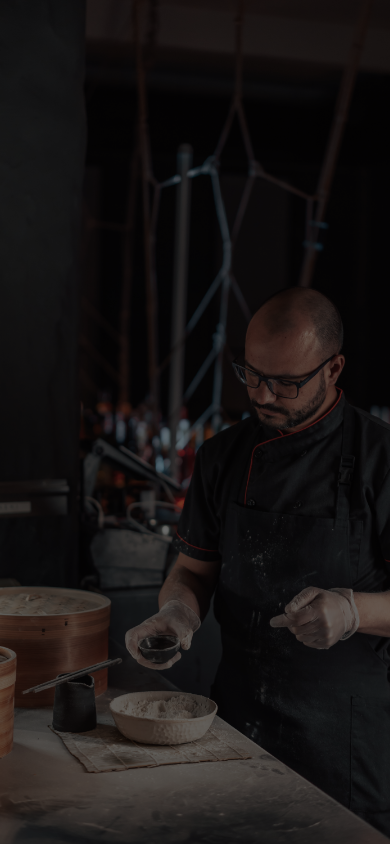
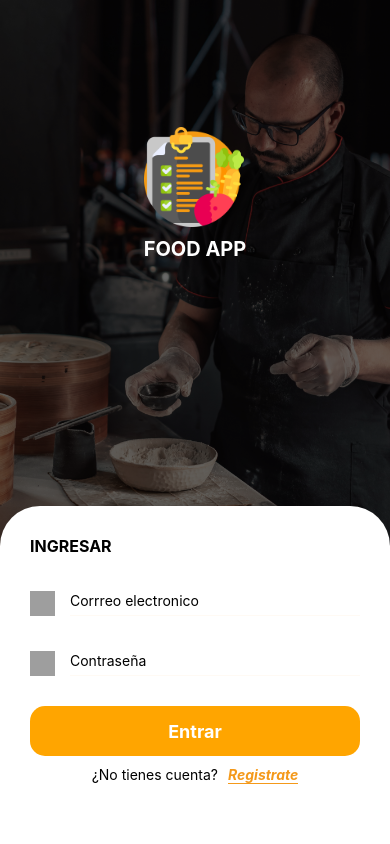
Before and after one commit to AkselBy18/ReactJS-Curso, a React Native app in the folder AppDelivery/AppDelivery/: screen / in a window 390 px wide. Built offline with nearby package versions, Linux system fonts and the light colour scheme; grey boxes are pictures that could not be loaded.

Commit message:
Pantalla de inicio de sesion terminada

```diff
--- a/AppDelivery/AppDelivery/App.tsx
+++ b/AppDelivery/AppDelivery/App.tsx
@@ -1,14 +1,55 @@
-import { StatusBar } from 'expo-status-bar';
-import { Image, StyleSheet, View } from 'react-native';
+import { Image, StyleSheet, View, Text, TextInput, Button, ToastAndroid } from 'react-native';
+import { RoundedButton } from './src/components/RoundedButton';
+import { MyColors } from './src/theme/AppTheme';
+
 //LOGIN VIEW
 export default function App() {
   return (
     <View style={styles.container}>
       <Image
         source={ require("./assets/chef.jpg")}
-        style={ styles.imageBackground }
-      />
-      <StatusBar style="auto" />
+        style={ styles.imageBackground } />
+      <View style={styles.logoContainer}>
+        <Image
+          source={require("./assets/logo.png")}
+          style={styles.logoImage}/>
+        <Text style={styles.logoText}>
+          FOOD APP
+        </Text>
+      </View>
+      <View style={styles.form}>
+        <Text style={styles.textForm}>
+          INGRESAR
+        </Text>
+        <View style={styles.formInput}>
+          <Image
+            source={require("./assets/email.png")}
+            style={styles.formIcon} />
+          <TextInput
+            placeholder='Corrreo electronico'
+            style={styles.formTextImput}
+            keyboardType='email-address' />
+        </View>
+        <View style={styles.formInput}>
+          <Image
+            source={require("./assets/password.png")}
+            style={styles.formIcon}/>
+          <TextInput
+            placeholder='Contraseña'
+            style={styles.formTextImput}
+            keyboardType='default'
+            secureTextEntry={true} />
+        </View>
+        <View style={{ marginTop : 30 }}>
+          <RoundedButton
+            text='Entrar'
+            onPress={ () => ToastAndroid.show('HOLA', ToastAndroid.SHORT)}/>
+        </View>
+        <View style={styles.formRegister}>
+          <Text>¿No tienes cuenta?</Text>
+          <Text style={styles.registreText}>Registrate</Text>
+        </View>
+      </View>
     </View>
   );
 }
@@ -22,6 +63,73 @@ const styles = StyleSheet.create({
   imageBackground: {
     width: '100%',
     height: '100%',
-    opacity: 0.5
+    opacity: 0.5,
+    bottom: '30%'
+  },
+  form: {
+    width: '100%',
+    height: '40%',
+    backgroundColor: '#FFF',
+    position: 'absolute',
+    bottom: 0,
+    borderTopLeftRadius: 40,
+    borderTopRightRadius: 40,
+    padding: 30
+  },
+  textForm: {
+    fontWeight: 'bold',
+    fontSize: 16
+  },
+  formInput: {
+    flexDirection: 'row',
+    marginTop: 30
+  },
+  formTextImput:{
+    flex: 1,
+    borderBottomWidth: 1,
+    borderBottomColor: MyColors.background,
+    marginLeft: 15
+  },
+  formIcon: {
+    width: 25,
+    height: 25,
+    marginTop: 5
+  },
+  formRegister: {
+    flexDirection: 'row',
+    marginTop: 10,
+    justifyContent: 'center'
+  },
+  logoContainer: {
+    position: 'absolute',
+    alignSelf: 'center',
+    top: '15%'
+  },
+  logoImage: {
+    width: 100,
+    height: 100
+  },
+  logoText: {
+    color: '#FFF',
+    textAlign: 'center',
+    fontSize: 20,
+    marginTop: 10,
+    fontWeight: 'bold'
+  },
+  registreText: {
+    fontStyle: 'italic',
+    color: MyColors.primary,
+    borderBottomWidth: 1,
+    borderBottomColor: MyColors.primary,
+    fontWeight: 'bold',
+    marginLeft: 10
   }
 });
+
+/* DEFUALT BUTTON */
+/*
+ <Button
+    title='Entrar'
+    onPress={() => ToastAndroid.show('CLICK', ToastAndroid.LONG)}
+    color='orange' />
+*/
--- /dev/null
+++ b/AppDelivery/AppDelivery/src/components/RoundedButton.tsx
@@ -0,0 +1,35 @@
+import React from 'react'
+import { TouchableOpacity, Text, StyleSheet } from 'react-native'
+
+interface Props {
+    text: string,
+    onPress: () => void
+}
+
+export const RoundedButton = ( {text, onPress} : Props) => {
+  return (
+    <TouchableOpacity
+        onPress={() => onPress()}
+        style={styles.roundedButton}>
+        <Text style={styles.textButton}>
+            {text}
+        </Text>
+    </TouchableOpacity>
+  )
+}
+
+const styles = StyleSheet.create({
+    roundedButton: {
+        width: '100%',
+        height: 50,
+        backgroundColor: 'orange',
+        alignItems: 'center',
+        justifyContent: 'center',
+        borderRadius: 15
+    },
+    textButton: {
+        color: 'white',
+        fontWeight: 'bold',
+        fontSize: 18
+    }
+})
--- /dev/null
+++ b/AppDelivery/AppDelivery/src/theme/AppTheme.tsx
@@ -0,0 +1,7 @@
+// FILE STYLE CUSTOM GLOBAL
+import { StyleSheet } from "react-native";
+
+export const MyColors = {
+    primary: '#F4991A',
+    background: '#FFFAF4'
+}
```
Also changed, not shown: AppDelivery/AppDelivery/comands.txt.
